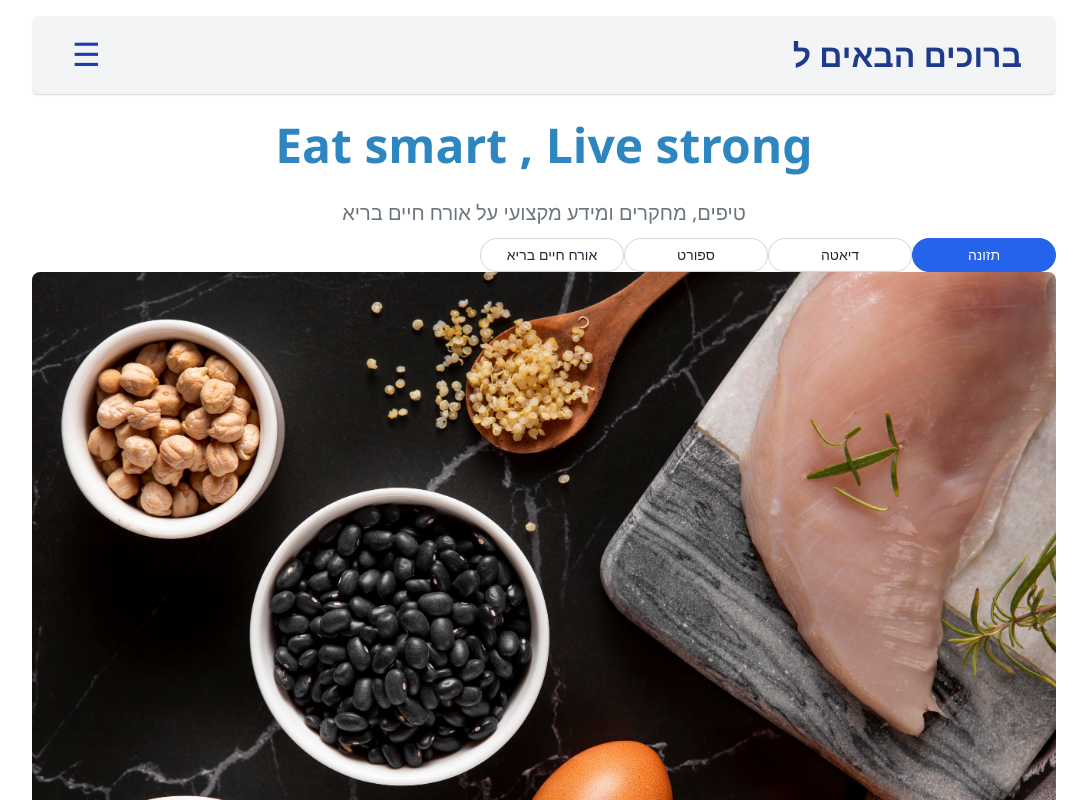
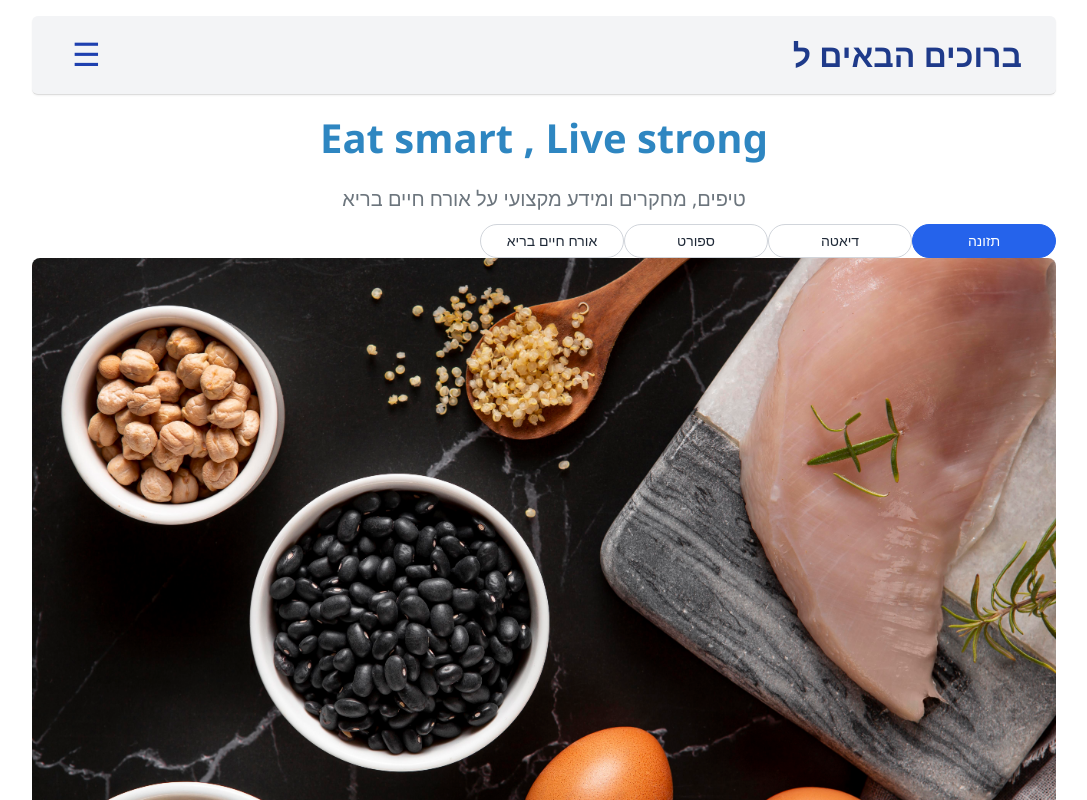
Before and after one commit to ronental75/nutrition-community, a React (Create React App) app: page / in a window 1280 px wide. Shown: the top 800 px of the page, without its empty margins (96-1183 px from the left). Built offline with nearby package versions, Linux system fonts and the light colour scheme.

Commit message:
Updated homepage to use Notion post links

```diff
--- a/src/styles.css
+++ b/src/styles.css
@@ -34,16 +34,16 @@ body {
   }
 
   .page-title {
-    font-size: clamp(1.5rem, 5vw, 3rem); /* Responsive size */
+    font-size: clamp(1rem, 5vw, 2.5rem);  /* ✅ Responsive font size */
+    font-weight: 700;
+    color: #2E86C1;
     text-align: center;
-    color: #2E86C1; /* A calm blue, change if needed */
-    font-weight: bold;
     margin: 0.5rem 0;
-    white-space: nowrap; /* Prevent line break */
+    white-space: nowrap;          /* ✅ Force one line */
     overflow: hidden;
-    text-overflow: ellipsis; /* Add ellipsis if it overflows */
-    max-width: 100%;
+    text-overflow: ellipsis;      /* ✅ Show … if too long */
   }
+
   .page-subtitle {
     font-size: clamp(1rem, 2.5vw, 1.25rem);
     color: #6c757d; /* Subtle grey */
```
